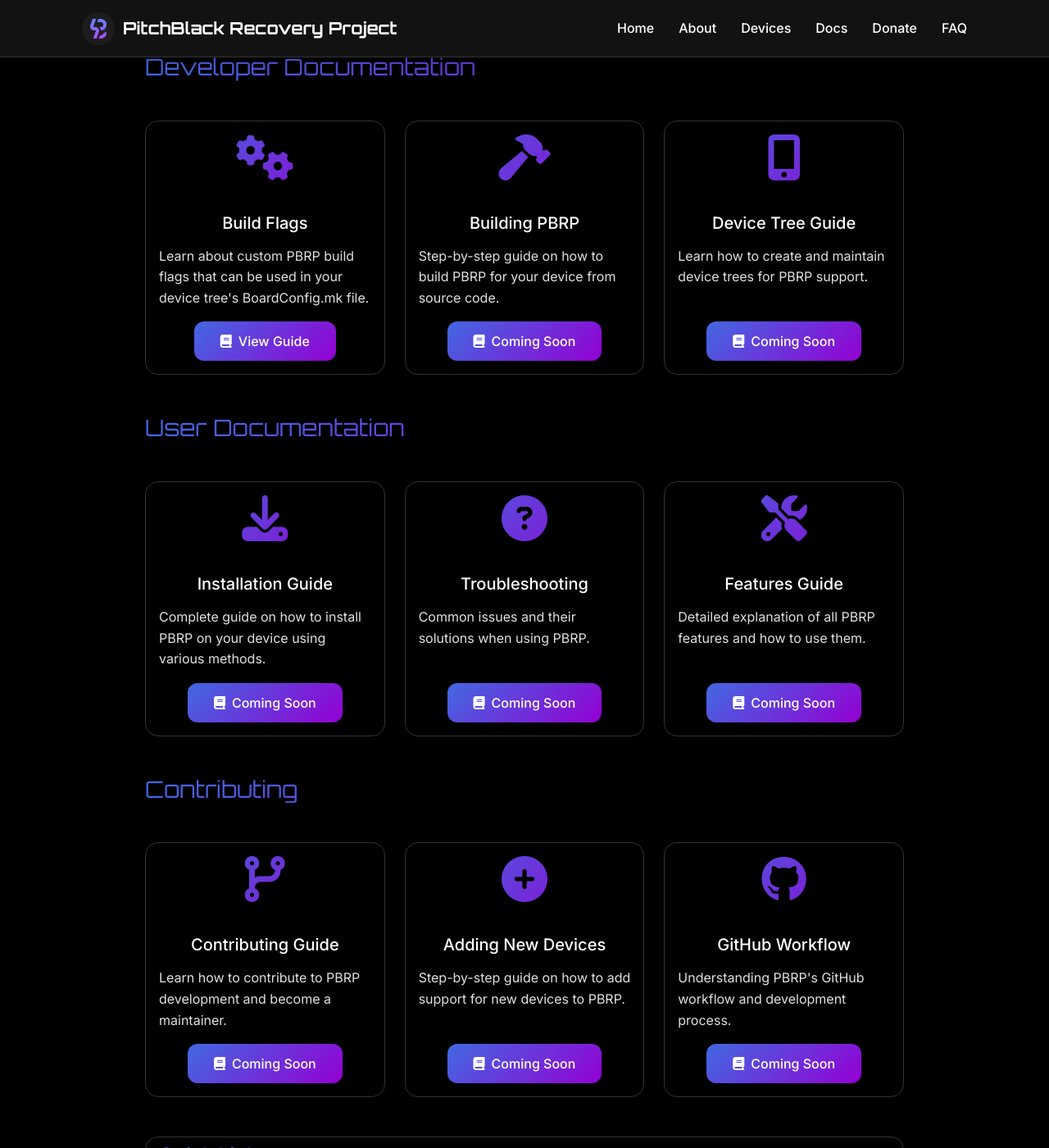
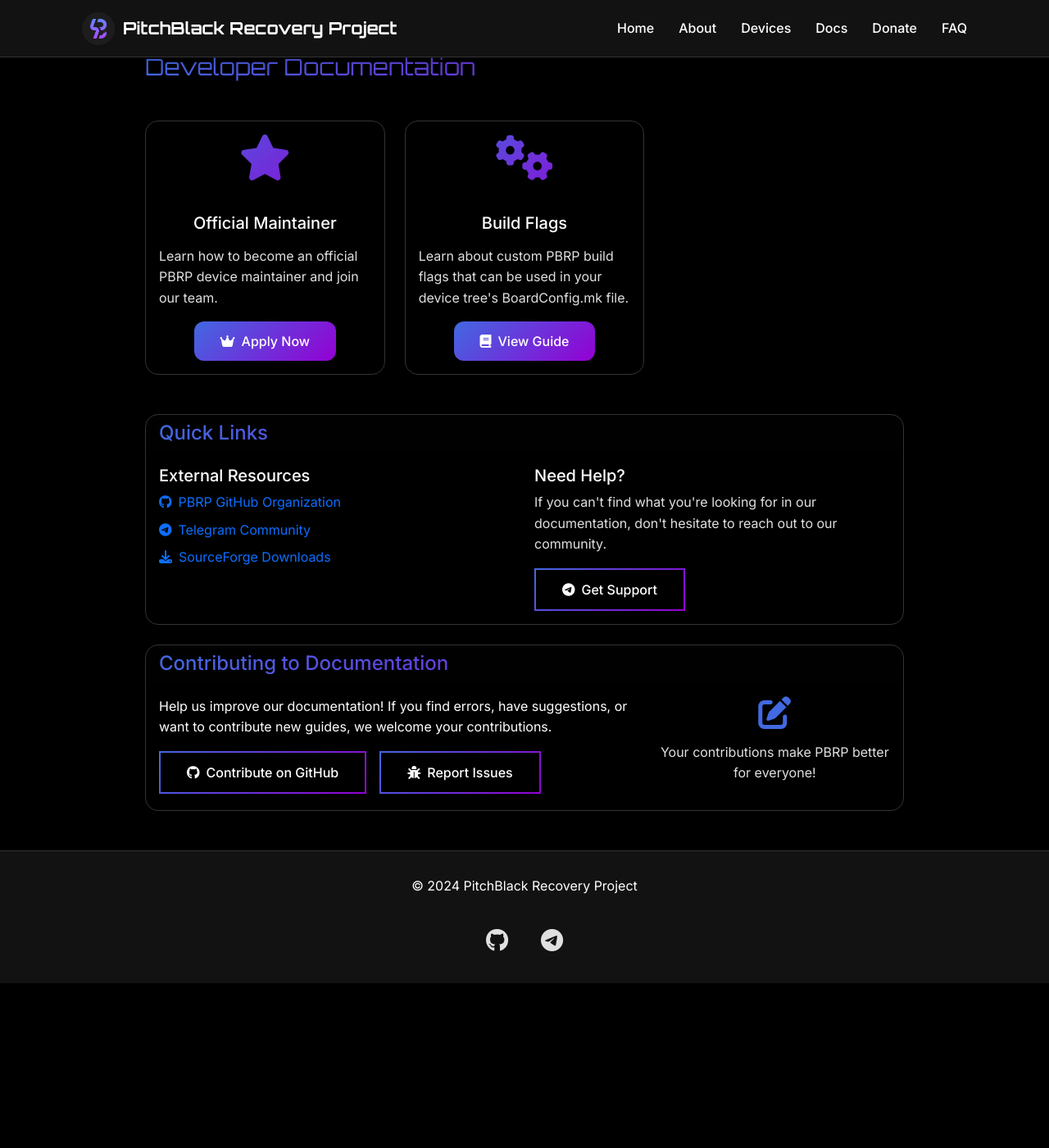
Before and after one commit to PitchBlackRecoveryDevices/PitchBlackRecoveryDevices.github.io, a Jekyll site: the page built from docs/index.md, in a window 1280 px wide and 1400 px high, scrolled down 319 px. Shown: the whole window at 82% size. Built offline with Jekyll 4.4.1, drawn with Linux system fonts in a browser that asks for light colours; after the commit the page ends 1518 px from its top, so only the background shows below that.

Commit message:
Create Official Device Maintainer Documentation

```diff
--- a/docs/index.md
+++ b/docs/index.md
@@ -27,13 +27,13 @@
             <div class="card h-100">
               <div class="card-body d-flex flex-column">
                 <div class="text-center mb-3">
-                  <i class="fas fa-cogs feature-icon gradient-text"></i>
+                  <i class="fas fa-star feature-icon gradient-text"></i>
                 </div>
-                <h3 class="h5 text-center mb-3">Build Flags</h3>
-                <p class="text-muted flex-grow-1">Learn about custom PBRP build flags that can be used in your device tree's BoardConfig.mk file.</p>
+                <h3 class="h5 text-center mb-3">Official Maintainer</h3>
+                <p class="text-muted flex-grow-1">Learn how to become an official PBRP device maintainer and join our team.</p>
                 <div class="text-center mt-auto">
-                  <a href="/docs/build-flags/" class="btn btn-gradient">
-                    <i class="fas fa-book me-2"></i>View Guide
+                  <a href="/official/" class="btn btn-gradient">
+                    <i class="fas fa-crown me-2"></i>Apply Now
                   </a>
                 </div>
               </div>
@@ -44,146 +44,13 @@
             <div class="card h-100">
               <div class="card-body d-flex flex-column">
                 <div class="text-center mb-3">
-                  <i class="fas fa-hammer feature-icon gradient-text"></i>
+                  <i class="fas fa-cogs feature-icon gradient-text"></i>
                 </div>
-                <h3 class="h5 text-center mb-3">Building PBRP</h3>
-                <p class="text-muted flex-grow-1">Step-by-step guide on how to build PBRP for your device from source code.</p>
+                <h3 class="h5 text-center mb-3">Build Flags</h3>
+                <p class="text-muted flex-grow-1">Learn about custom PBRP build flags that can be used in your device tree's BoardConfig.mk file.</p>
                 <div class="text-center mt-auto">
-                  <a href="/docs/building/" class="btn btn-gradient">
-                    <i class="fas fa-book me-2"></i>Coming Soon
-                  </a>
-                </div>
-              </div>
-            </div>
-          </div>
-
-          <div class="col-md-6 col-lg-4">
-            <div class="card h-100">
-              <div class="card-body d-flex flex-column">
-                <div class="text-center mb-3">
-                  <i class="fas fa-mobile-alt feature-icon gradient-text"></i>
-                </div>
-                <h3 class="h5 text-center mb-3">Device Tree Guide</h3>
-                <p class="text-muted flex-grow-1">Learn how to create and maintain device trees for PBRP support.</p>
-                <div class="text-center mt-auto">
-                  <a href="/docs/device-tree/" class="btn btn-gradient">
-                    <i class="fas fa-book me-2"></i>Coming Soon
-                  </a>
-                </div>
-              </div>
-            </div>
-          </div>
-        </div>
-
-        <!-- User Documentation -->
-        <div class="row g-4 mt-4">
-          <div class="col-12">
-            <h2 class="h3 gradient-text font-orbitron mb-4">User Documentation</h2>
-          </div>
-
-          <div class="col-md-6 col-lg-4">
-            <div class="card h-100">
-              <div class="card-body d-flex flex-column">
-                <div class="text-center mb-3">
-                  <i class="fas fa-download feature-icon gradient-text"></i>
-                </div>
-                <h3 class="h5 text-center mb-3">Installation Guide</h3>
-                <p class="text-muted flex-grow-1">Complete guide on how to install PBRP on your device using various methods.</p>
-                <div class="text-center mt-auto">
-                  <a href="/docs/installation/" class="btn btn-gradient">
-                    <i class="fas fa-book me-2"></i>Coming Soon
-                  </a>
-                </div>
-              </div>
-            </div>
-          </div>
-
-          <div class="col-md-6 col-lg-4">
-            <div class="card h-100">
-              <div class="card-body d-flex flex-column">
-                <div class="text-center mb-3">
-                  <i class="fas fa-question-circle feature-icon gradient-text"></i>
-                </div>
-                <h3 class="h5 text-center mb-3">Troubleshooting</h3>
-                <p class="text-muted flex-grow-1">Common issues and their solutions when using PBRP.</p>
-                <div class="text-center mt-auto">
-                  <a href="/docs/troubleshooting/" class="btn btn-gradient">
-                    <i class="fas fa-book me-2"></i>Coming Soon
-                  </a>
-                </div>
-              </div>
-            </div>
-          </div>
-
-          <div class="col-md-6 col-lg-4">
-            <div class="card h-100">
-              <div class="card-body d-flex flex-column">
-                <div class="text-center mb-3">
-                  <i class="fas fa-tools feature-icon gradient-text"></i>
-                </div>
-                <h3 class="h5 text-center mb-3">Features Guide</h3>
-                <p class="text-muted flex-grow-1">Detailed explanation of all PBRP features and how to use them.</p>
-                <div class="text-center mt-auto">
-                  <a href="/docs/features/" class="btn btn-gradient">
-                    <i class="fas fa-book me-2"></i>Coming Soon
-                  </a>
-                </div>
-              </div>
-            </div>
-          </div>
-        </div>
-
-        <!-- Contributing Documentation -->
-        <div class="row g-4 mt-4">
-          <div class="col-12">
-            <h2 class="h3 gradient-text font-orbitron mb-4">Contributing</h2>
-          </div>
-
-          <div class="col-md-6 col-lg-4">
-            <div class="card h-100">
-              <div class="card-body d-flex flex-column">
-                <div class="text-center mb-3">
-                  <i class="fas fa-code-branch feature-icon gradient-text"></i>
-                </div>
-                <h3 class="h5 text-center mb-3">Contributing Guide</h3>
-                <p class="text-muted flex-grow-1">Learn how to contribute to PBRP development and become a maintainer.</p>
-                <div class="text-center mt-auto">
-                  <a href="/docs/contributing/" class="btn btn-gradient">
-                    <i class="fas fa-book me-2"></i>Coming Soon
-                  </a>
-                </div>
-              </div>
-            </div>
-          </div>
-
-          <div class="col-md-6 col-lg-4">
-            <div class="card h-100">
-              <div class="card-body d-flex flex-column">
-                <div class="text-center mb-3">
-                  <i class="fas fa-plus-circle feature-icon gradient-text"></i>
-                </div>
-                <h3 class="h5 text-center mb-3">Adding New Devices</h3>
-                <p class="text-muted flex-grow-1">Step-by-step guide on how to add support for new devices to PBRP.</p>
-                <div class="text-center mt-auto">
-                  <a href="/docs/new-device/" class="btn btn-gradient">
-                    <i class="fas fa-book me-2"></i>Coming Soon
-                  </a>
-                </div>
-              </div>
-            </div>
-          </div>
-
-          <div class="col-md-6 col-lg-4">
-            <div class="card h-100">
-              <div class="card-body d-flex flex-column">
-                <div class="text-center mb-3">
-                  <i class="fab fa-github feature-icon gradient-text"></i>
-                </div>
-                <h3 class="h5 text-center mb-3">GitHub Workflow</h3>
-                <p class="text-muted flex-grow-1">Understanding PBRP's GitHub workflow and development process.</p>
-                <div class="text-center mt-auto">
-                  <a href="/docs/github-workflow/" class="btn btn-gradient">
-                    <i class="fas fa-book me-2"></i>Coming Soon
+                  <a href="/docs/build-flags/" class="btn btn-gradient">
+                    <i class="fas fa-book me-2"></i>View Guide
                   </a>
                 </div>
               </div>
@@ -228,6 +95,32 @@
             </div>
           </div>
         </div>
+
+        <!-- Contributing Section -->
+        <div class="card mt-4">
+          <div class="card-header">
+            <h2 class="h4 mb-0 gradient-text">Contributing to Documentation</h2>
+          </div>
+          <div class="card-body">
+            <div class="row">
+              <div class="col-md-8">
+                <p class="mb-3">Help us improve our documentation! If you find errors, have suggestions, or want to contribute new guides, we welcome your contributions.</p>
+                <div class="d-flex flex-column flex-md-row gap-3">
+                  <a href="https://github.com/PitchBlackRecoveryProject/PitchBlackRecoveryProject.github.io" class="btn btn-outline-gradient" target="_blank" rel="noopener noreferrer">
+                    <i class="fab fa-github me-2"></i>Contribute on GitHub
+                  </a>
+                  <a href="https://github.com/PitchBlackRecoveryProject/PitchBlackRecoveryProject.github.io/issues" class="btn btn-outline-gradient" target="_blank" rel="noopener noreferrer">
+                    <i class="fas fa-bug me-2"></i>Report Issues
+                  </a>
+                </div>
+              </div>
+              <div class="col-md-4 text-center">
+                <i class="fas fa-edit fs-1 text-primary mb-3"></i>
+                <p class="text-muted">Your contributions make PBRP better for everyone!</p>
+              </div>
+            </div>
+          </div>
+        </div>
       </div>
     </div>
   </div>
```
Also changed, not shown: docs/official-maintainer.md (added, +395 -0 lines).
